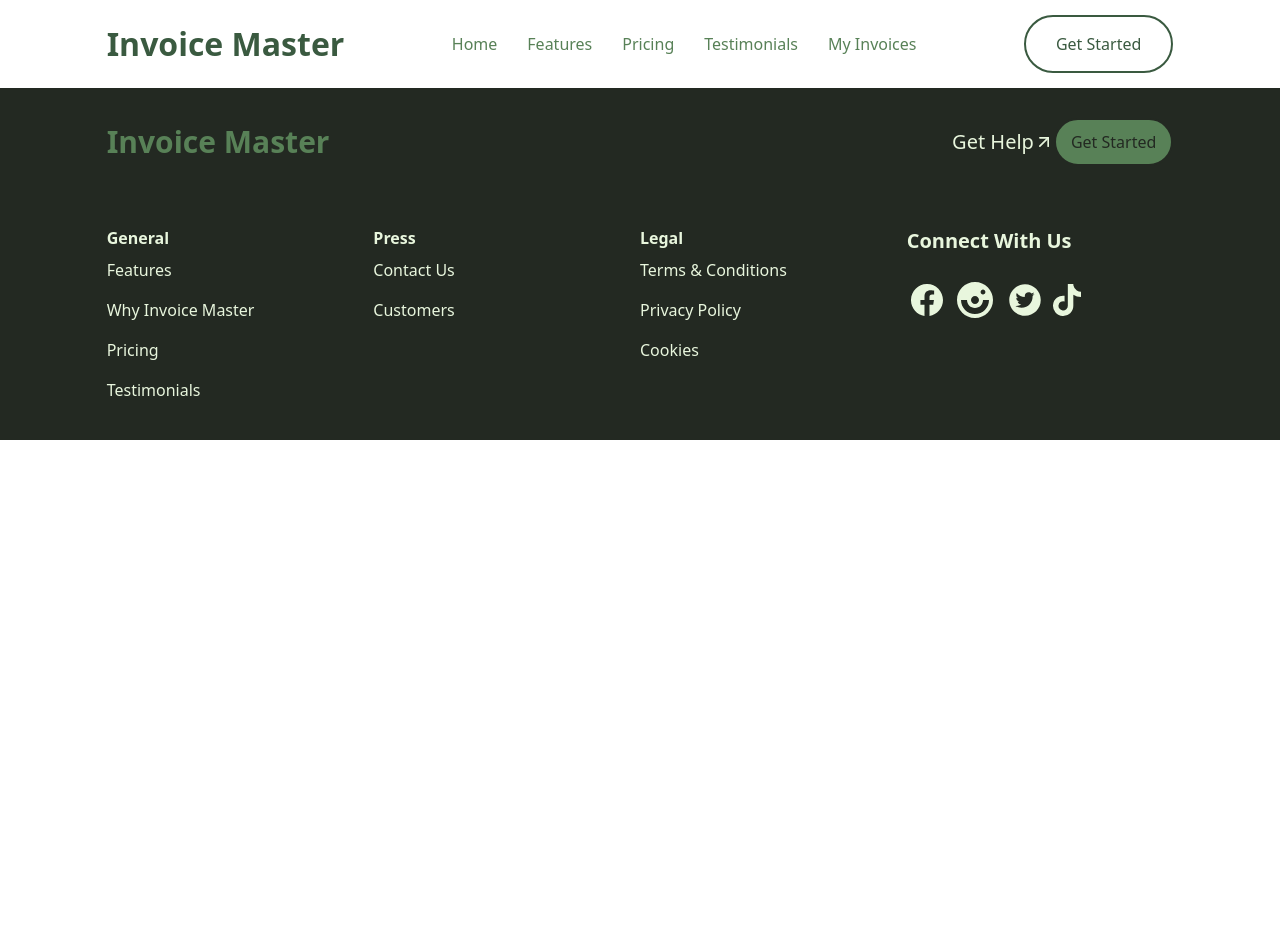
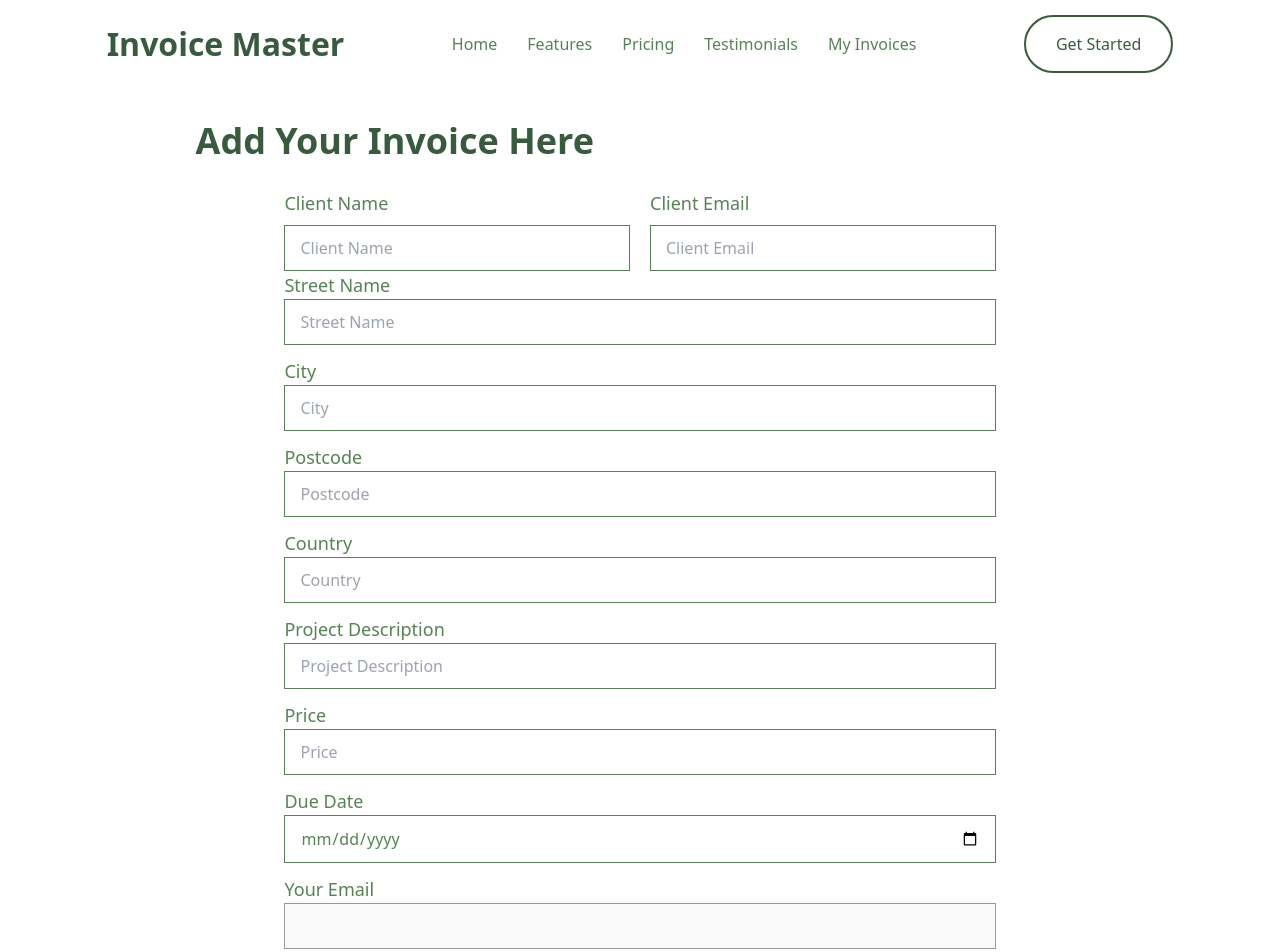
Before and after one commit to zillur-rgb/Invoice-Master-Client, a React (Create React App) app: page /addnew in a window 1280 px wide. Shown: the top 952 px of the page. Before the commit the page ends 800 px from the top, so only its background shows below. Built offline with nearby package versions, Linux system fonts and the light colour scheme; no server answers.

Commit message:
Add new page styled

```diff
--- a/src/App.js
+++ b/src/App.js
@@ -10,7 +10,7 @@ function App() {
       <Navbar />
       <AllPages />
       <Footer />
-      <ToastContainer></ToastContainer>
+      <ToastContainer autoClose={1000}></ToastContainer>
     </div>
   );
 }
--- /dev/null
+++ b/src/Pages/AddInvoice.jsx
@@ -0,0 +1,183 @@
+import userEvent from "@testing-library/user-event";
+import React from "react";
+import { useAuthState } from "react-firebase-hooks/auth";
+import { useForm } from "react-hook-form";
+import { auth } from "../firebase.init";
+
+const AddInvoice = () => {
+  const [user] = useAuthState(auth);
+  const { register, handleSubmit } = useForm();
+  const onSubmit = (data) => {
+    console.log(data);
+  };
+  return (
+    <div className="w-5/6 mx-auto">
+      <div className="w-5/6 mx-auto my-12">
+        <h1 className=" font-sans text-4xl font-bold text-primary my-5">
+          Add Your Invoice Here
+        </h1>
+        <form className=" w-4/5 mx-auto" onSubmit={handleSubmit(onSubmit)}>
+          <div className="flex items-center justify-between gap-5">
+            <div className="flex items-start justify-between flex-col w-1/2">
+              <label
+                htmlFor="clientName"
+                className="text-text text-lg font-medium w-full my-2"
+              >
+                Client Name
+              </label>
+              <input
+                className="w-full border outline-btnGreen px-15 py-10 border-text text-text"
+                placeholder="Client Name"
+                id="clientName"
+                {...register("clientName")}
+              />
+            </div>
+            <div className="flex items-start justify-between flex-col w-1/2">
+              <label
+                className="text-text text-lg font-medium w-full my-2"
+                htmlFor="clientEmail"
+              >
+                Client Email
+              </label>
+              <input
+                className="w-full border outline-btnGreen px-15 py-10 border-text text-text"
+                type="email"
+                placeholder="Client Email"
+                id="clientEmail"
+                {...register("clientEmail")}
+              />
+            </div>
+          </div>
+          <div>
+            <label
+              className="text-text text-lg font-medium w-full my-2"
+              htmlFor="streetName"
+            >
+              Street Name
+            </label>
+            <input
+              className="w-full border outline-btnGreen px-15 py-10 border-text text-text"
+              placeholder="Street Name"
+              id="streetName"
+              {...register("streetName")}
+            />
+          </div>
+          <div>
+            <div className="my-3">
+              <label
+                className="text-text text-lg font-medium w-full my-2"
+                htmlFor="city"
+              >
+                City
+              </label>
+              <input
+                className="w-full border outline-btnGreen px-15 py-10 border-text text-text"
+                placeholder="City"
+                id="city"
+                {...register("city")}
+              />
+            </div>
+            <div className="my-3">
+              <label
+                className="text-text text-lg font-medium w-full my-2"
+                htmlFor="Postcode"
+              >
+                Postcode
+              </label>
+              <input
+                className="w-full border outline-btnGreen px-15 py-10 border-text text-text"
+                type="number"
+                placeholder="Postcode"
+                id="Postcode"
+                {...register("Postcode")}
+              />
+            </div>
+            <div className="my-3">
+              <label
+                className="text-text text-lg font-medium w-full my-2"
+                htmlFor="Country"
+              >
+                Country
+              </label>
+              <input
+                className="w-full border outline-btnGreen px-15 py-10 border-text text-text"
+                placeholder="Country"
+                id="Country"
+                {...register("Country")}
+              />
+            </div>
+          </div>
+          <div className="my-3">
+            <label
+              className="text-text text-lg font-medium w-full my-2"
+              htmlFor="ProjectDes"
+            >
+              Project Description
+            </label>
+            <input
+              className="w-full border outline-btnGreen px-15 py-10 border-text text-text"
+              placeholder="Project Description"
+              id="ProjectDes"
+              {...register("ProjectDes")}
+            />
+          </div>
+          <div className="my-3">
+            <label
+              className="text-text text-lg font-medium w-full my-2"
+              htmlFor="Price"
+            >
+              Price
+            </label>
+            <input
+              className="w-full border outline-btnGreen px-15 py-10 border-text text-text"
+              placeholder="Price"
+              id="Price"
+              {...register("Price")}
+            />
+          </div>
+
+          <div className="my-3">
+            <label
+              className="text-text text-lg font-medium w-full my-2"
+              htmlFor="due"
+            >
+              Due Date
+            </label>
+            <input
+              className="w-full border outline-btnGreen px-15 py-10 border-text text-text"
+              type="date"
+              placeholder="Due Date"
+              id="due"
+              {...register("due")}
+            />
+          </div>
+          <div className="my-3">
+            <label
+              className="text-text text-lg font-medium w-full my-2"
+              htmlFor="OwnerEmail"
+            >
+              Your Email
+            </label>
+            <input
+              className="w-full border outline-btnGreen px-15 py-10 border-black text-black"
+              type="email"
+              id="OwnerEmail"
+              value={user?.email}
+              disabled
+            />
+          </div>
+          <div className="w-full flex items-center justify-center my-5">
+            <button
+              className="w-4/5 mx-auto bg-primary py-10 text-lightGreen rounded-md hover:bg-text"
+              type="submit"
+            >
+              Add New
+            </button>
+          </div>
+        </form>
+      </div>
+    </div>
+  );
+};
+
+export default AddInvoice;
--- a/src/Pages/AllPages.jsx
+++ b/src/Pages/AllPages.jsx
@@ -8,6 +8,7 @@ import Authentication from "./Authentication";
 import MyInvoices from "./MyInvoices";
 import Details from "./Details";
 import RequireAuth from "../Components/RequireAuth/RequireAuth";
+import AddInvoice from "./AddInvoice";
 
 const AllPages = () => {
   return (
@@ -17,6 +18,7 @@ const AllPages = () => {
       <Route path="/testimonials" element={<Testimonials />} />
       <Route path="/pricing" element={<PricingPage />} />
       <Route path="/signin" element={<Authentication />} />
+      <Route path="/addnew" element={<AddInvoice />} />
       <Route
         path="/MyInvoices"
         element={
--- a/src/Pages/MyInvoices.jsx
+++ b/src/Pages/MyInvoices.jsx
@@ -2,6 +2,7 @@ import axios from "axios";
 import React, { useEffect, useState } from "react";
 
 import { MdAddCircle } from "react-icons/md";
+import { Link } from "react-router-dom";
 import Invoices from "../Components/Invoices/Invoices";
 
 const MyInvoices = () => {
@@ -25,9 +26,11 @@ const MyInvoices = () => {
               You have currently {invoices.length} Invoices available
             </p>
           </div>
-          <button className="flex items-center py-10 px-50 rounded-full bg-btn text-primary text-textHeader font-bold hover:bg-lightGreen">
-            <MdAddCircle className=" text-4xl" /> Add New
-          </button>
+          <Link to="/addnew">
+            <button className="flex items-center py-10 px-50 rounded-full bg-btn text-primary text-textHeader font-bold hover:bg-lightGreen">
+              <MdAddCircle className=" text-4xl" /> Add New
+            </button>
+          </Link>
         </div>
 
         <table className="w-full">
```
